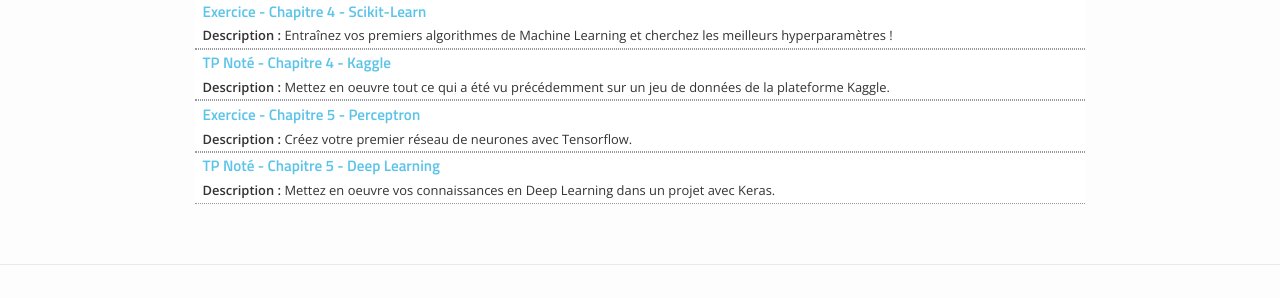
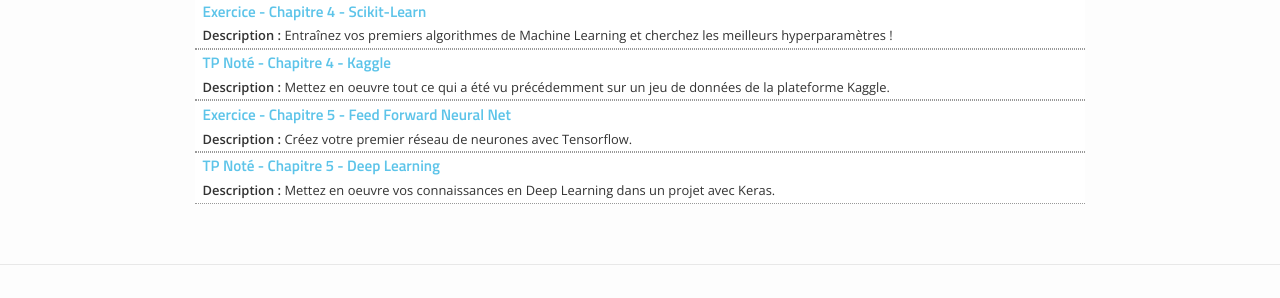
Before and after one commit to Majeure-ML-Ingesup/majeure-ml-ingesup.github.io, a Jekyll site: the page built from exercices.md, in a window 1280 px wide. Shown: the part 350-648 px from the top of the page. Built offline with Jekyll 4.4.1, drawn with Linux system fonts in a browser that asks for light colours; nearby versions of some CDN libraries.

Commit message:
ajout du tp 5_tf

```diff
--- a/_data/exercices.yml
+++ b/_data/exercices.yml
@@ -23,8 +23,8 @@
   dirname: exercices
   tldr: "Mettez en oeuvre tout ce qui a été vu précédemment sur un jeu de données de la plateforme Kaggle."
 
-- title: "Exercice - Chapitre 5 - Perceptron"
-  filename: 5_perceptron
+- title: "Exercice - Chapitre 5 - Feed Forward Neural Net"
+  filename: 5_tf
   dirname: exercices
   tldr: "Créez votre premier réseau de neurones avec Tensorflow."
 
```
Also changed, not shown: 1 other file.
